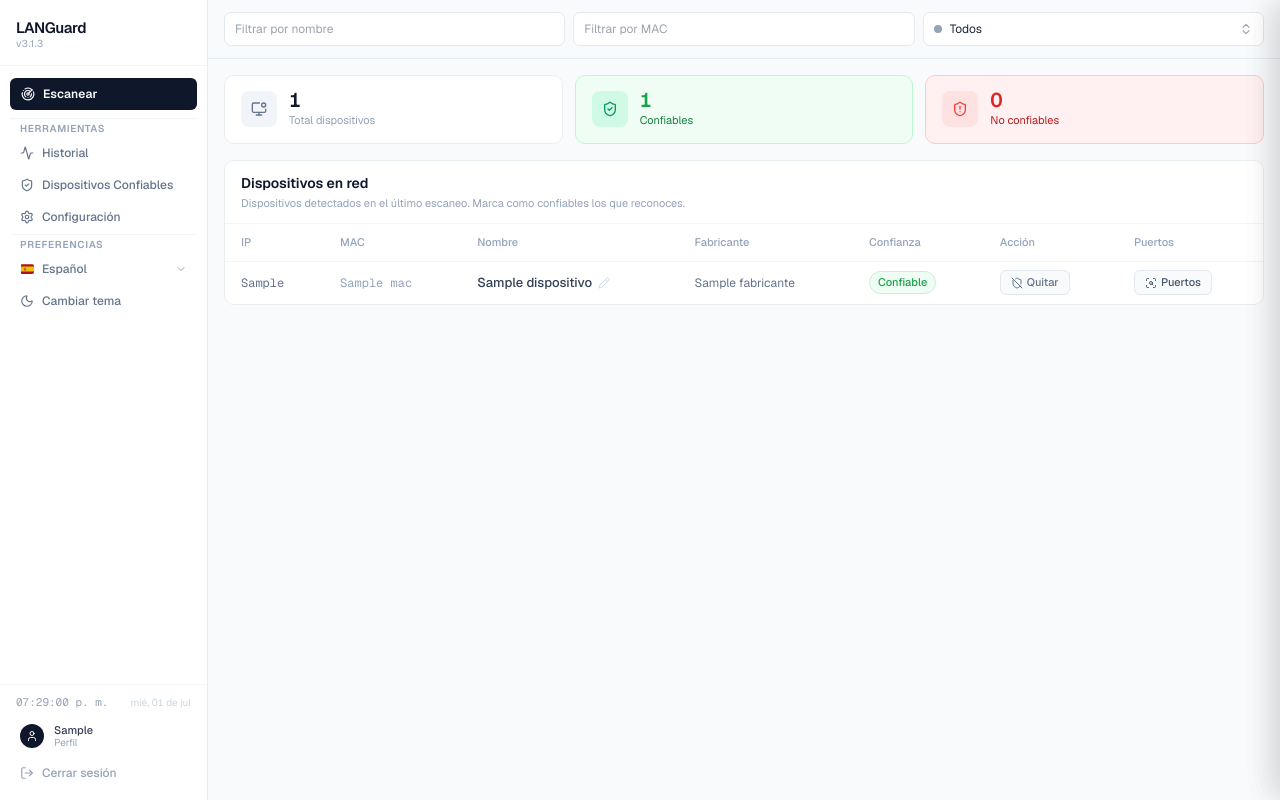
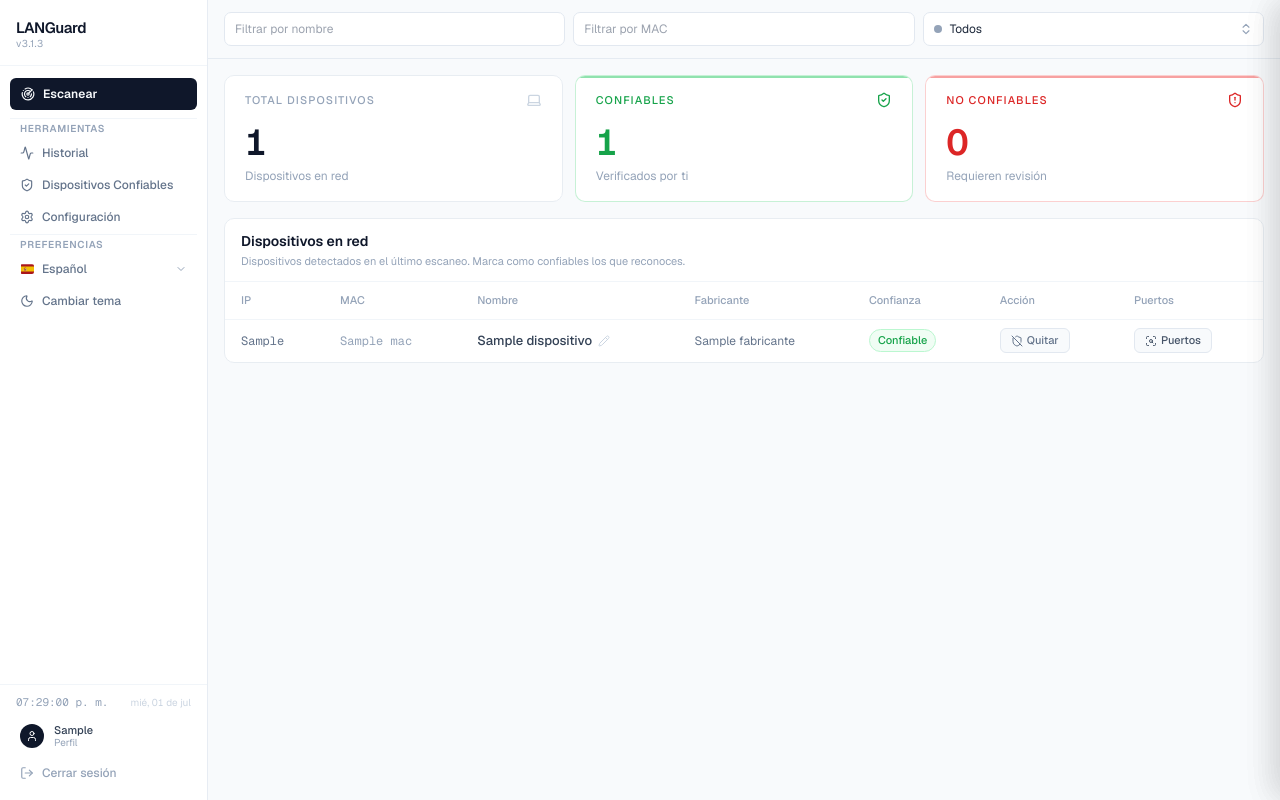
Before and after one commit to Osvaldo-Net/LANGuard, a Flask app: template templates/index.html in a window 1280 px wide. Run offline with Flask 3, Linux system fonts and the light colour scheme; the template is opened without the code that fills it: most values are stand-ins (such as "Sample title", 1, 10 or a date in 2020); parts of the project's set-up code (start-up, migrations or seed data) failed here and were passed over; some libraries are stand-ins or nearby versions.

Commit message:
Refactor stat cards for improved layout and styling

```diff
--- a/templates/partials/_stats.html
+++ b/templates/partials/_stats.html
@@ -2,42 +2,35 @@
 <div class="stats-grid stagger-1 fade-in">
 
   <!-- Total -->
-  <div class="card px-4 py-3.5">
-    <div class="stat-card-inner flex items-center gap-3">
-      <div class="stat-icon-wrap w-9 h-9 rounded-lg bg-slate-100 dark:bg-slate-800 flex items-center justify-center flex-shrink-0">
-        <i data-lucide="monitor-dot" class="w-4 h-4 text-slate-500 dark:text-slate-400"></i>
-      </div>
-      <div>
-        <p id="stat-total" class="text-xl font-semibold tabular-nums text-slate-900 dark:text-white leading-none">0</p>
-        <p class="text-slate-400 dark:text-slate-500 mt-0.5" style="font-size:11px" data-i18n="statTotal">Total dispositivos</p>
-      </div>
+  <div class="card px-5 py-4" style="position:relative;overflow:hidden">
+    <div class="flex items-center justify-between mb-4">
+      <span class="text-slate-400 dark:text-slate-500 font-medium uppercase tracking-widest" style="font-size:11px" data-i18n="statTotal">Total</span>
+      <i data-lucide="laptop" class="w-4 h-4 text-slate-300 dark:text-slate-600"></i>
     </div>
+    <p id="stat-total" class="tabular-nums font-semibold text-slate-900 dark:text-white leading-none mb-1.5" style="font-size:36px">0</p>
+    <p class="text-slate-400 dark:text-slate-500" style="font-size:12px">Dispositivos en red</p>
   </div>
 
   <!-- Trusted -->
-  <div class="card stat-card-trusted px-4 py-3.5" style="border-color:#bbf7d0;background:#f0fdf4">
-    <div class="stat-card-inner flex items-center gap-3">
-      <div class="stat-icon stat-icon-wrap w-9 h-9 rounded-lg bg-emerald-100 flex items-center justify-center flex-shrink-0">
-        <i data-lucide="shield-check" class="w-4 h-4 text-emerald-600"></i>
-      </div>
-      <div>
-        <p id="stat-trusted" class="stat-num text-xl font-semibold tabular-nums leading-none" style="color:#16a34a">0</p>
-        <p class="stat-lbl mt-0.5" style="font-size:11px;color:#15803d" data-i18n="statTrusted">Confiables</p>
-      </div>
+  <div class="card px-5 py-4" style="position:relative;overflow:hidden;border-color:rgba(34,197,94,.25)">
+    <div style="position:absolute;top:0;left:0;right:0;height:2px;background:rgba(34,197,94,.5)"></div>
+    <div class="flex items-center justify-between mb-4">
+      <span class="font-medium uppercase tracking-widest" style="font-size:11px;color:#16a34a" data-i18n="statTrusted">Confiables</span>
+      <i data-lucide="shield-check" class="w-4 h-4" style="color:#16a34a"></i>
     </div>
+    <p id="stat-trusted" class="tabular-nums font-semibold leading-none mb-1.5" style="font-size:36px;color:#16a34a">0</p>
+    <p class="text-slate-400 dark:text-slate-500" style="font-size:12px">Verificados por ti</p>
   </div>
 
   <!-- Untrusted -->
-  <div class="card stat-card-untrusted px-4 py-3.5" style="border-color:#fecaca;background:#fff1f2">
-    <div class="stat-card-inner flex items-center gap-3">
-      <div class="stat-icon stat-icon-wrap w-9 h-9 rounded-lg bg-red-100 flex items-center justify-center flex-shrink-0">
-        <i data-lucide="shield-alert" class="w-4 h-4 text-red-500"></i>
-      </div>
-      <div>
-        <p id="stat-untrusted" class="stat-num text-xl font-semibold tabular-nums leading-none" style="color:#dc2626">0</p>
-        <p class="stat-lbl mt-0.5" style="font-size:11px;color:#b91c1c" data-i18n="statUntrusted">No confiables</p>
-      </div>
+  <div class="card px-5 py-4" style="position:relative;overflow:hidden;border-color:rgba(239,68,68,.25)">
+    <div style="position:absolute;top:0;left:0;right:0;height:2px;background:rgba(239,68,68,.5)"></div>
+    <div class="flex items-center justify-between mb-4">
+      <span class="font-medium uppercase tracking-widest" style="font-size:11px;color:#dc2626" data-i18n="statUntrusted">Sin verificar</span>
+      <i data-lucide="shield-alert" class="w-4 h-4" style="color:#dc2626"></i>
     </div>
+    <p id="stat-untrusted" class="tabular-nums font-semibold leading-none mb-1.5" style="font-size:36px;color:#dc2626">0</p>
+    <p class="text-slate-400 dark:text-slate-500" style="font-size:12px">Requieren revisión</p>
   </div>
 
 </div>
```
